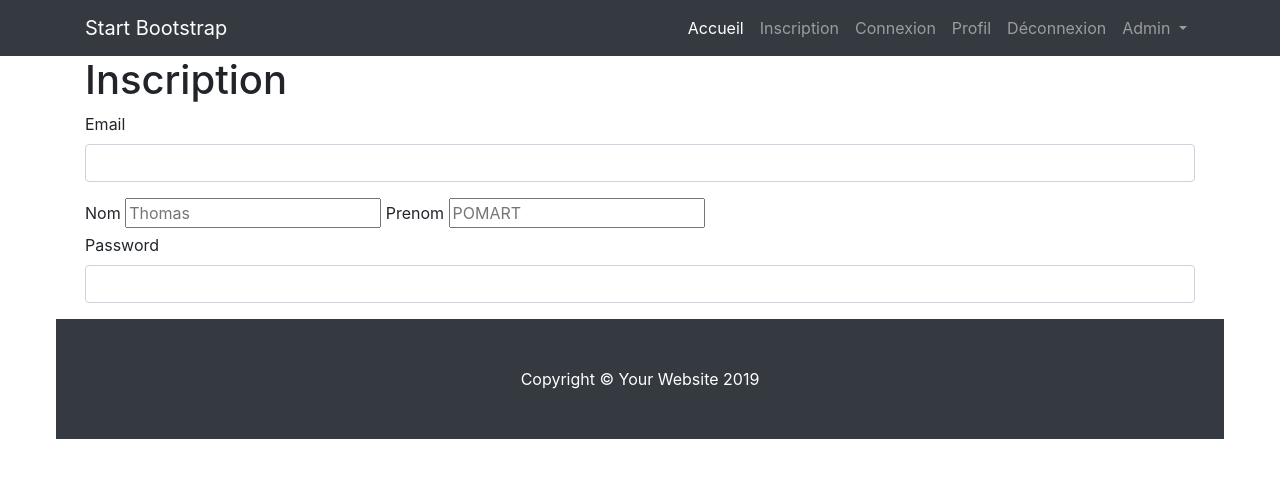
After one commit to Regliss/Challenge48h, a Symfony app: template templates/user/register.html.twig in a window 1280 px wide. The commit adds this page. Shown: the top 494 px of the page. Run offline with Twig, Linux system fonts and the light colour scheme; the template is opened without the code that fills it, so the values that code supplies are empty; form fields are guessed from the names that the template uses; some libraries are stand-ins or nearby versions.

Commit message:
register

```diff
--- a/templates/base.html.twig
+++ b/templates/base.html.twig
@@ -1,19 +1,105 @@
 <!DOCTYPE html>
-<html>
-    <head>
-        <meta charset="UTF-8">
-        <title>{% block title %}Welcome!{% endblock %}</title>
-        {# Run `composer require symfony/webpack-encore-bundle`
-           and uncomment the following Encore helpers to start using Symfony UX #}
-        {% block stylesheets %}
-            {#{{ encore_entry_link_tags('app') }}#}
-        {% endblock %}
+<html lang="en">
 
-        {% block javascripts %}
-            {#{{ encore_entry_script_tags('app') }}#}
-        {% endblock %}
-    </head>
-    <body>
-        {% block body %}{% endblock %}
-    </body>
+<head>
+
+  <meta charset="utf-8">
+  <meta name="viewport" content="width=device-width, initial-scale=1, shrink-to-fit=no">
+  <meta name="description" content="">
+  <meta name="author" content="">
+
+  <title>Mon Blog {% block title %}{% endblock %}</title>
+
+  <!-- Bootstrap core CSS -->
+    <link rel="stylesheet" href="https://stackpath.bootstrapcdn.com/bootstrap/4.3.1/css/bootstrap.min.css" integrity="sha384-ggOyR0iXCbMQv3Xipma34MD+dH/1fQ784/j6cY/iJTQUOhcWr7x9JvoRxT2MZw1T" crossorigin="anonymous">
+
+    <style>
+        body{
+            padding: 56px;
+        }
+    </style>
+
+    {% block stylesheet %}{% endblock %}
+
+</head>
+
+<body>
+
+  <!-- Navigation -->
+  <nav class="navbar navbar-expand-lg navbar-dark bg-dark fixed-top">
+    <div class="container">
+      <a class="navbar-brand" href="{{ path('index') }}">Start Bootstrap</a>
+      <button class="navbar-toggler" type="button" data-toggle="collapse" data-target="#navbarResponsive" aria-controls="navbarResponsive" aria-expanded="false" aria-label="Toggle navigation">
+        <span class="navbar-toggler-icon"></span>
+      </button>
+      <div class="collapse navbar-collapse" id="navbarResponsive">
+        <ul class="navbar-nav ml-auto">
+          <li class="nav-item active">
+            <a class="nav-link" href="{{ path('index') }}">Accueil
+              <span class="sr-only">(current)</span>
+            </a>
+          </li>
+          <li class="nav-item">
+            <a class="nav-link" href="{{  path('register') }}">Inscription</a>
+          </li>
+          <li class="nav-item">
+            <a class="nav-link" href="{{  path('login') }}">Connexion</a>
+          </li>
+          <li class="nav-item">
+            <a class="nav-link" href="{{  path('profil') }}">Profil</a>
+          </li>
+          <li class="nav-item">
+            <a class="nav-link" href="{{  path('logout') }}">Déconnexion</a>
+          <li class="nav-item dropdown">
+        <a class="nav-link dropdown-toggle" href="#" id="navbarDropdown" role="button" data-toggle="dropdown" aria-haspopup="true" aria-expanded="false">
+          Admin
+        </a>
+        <div class="dropdown-menu" aria-labelledby="navbarDropdown">
+          <a class="dropdown-item" href="#">Les Posts</a>
+          <a class="dropdown-item" href="#">Les Users</a>
+          <div class="dropdown-divider"></div>
+          <a class="dropdown-item" href="#">Les Comments</a>
+        </div>
+      </li>
+        </ul>
+      </div>
+    </div>
+  </nav>
+
+  <!-- Page Content -->
+  <div class="container">
+
+      {% for message in app.flashes('success') %}
+    <div class="alert alert-success">
+    {{ message }}</div>
+    {% endfor %}
+
+    {% for message in app.flashes('errors') %}
+    <div class="alert alert-danger">
+    {{ message }}</div>
+    {% endfor %}
+
+      {% block content %}{% endblock %}
+
+
+    </div>
+  <!-- /.container -->
+  <!-- Footer -->
+  <footer class="py-5 bg-dark">
+    <div class="container">
+      <p class="m-0 text-center text-white">Copyright &copy; Your Website 2019</p>
+    </div>
+    <!-- /.container -->
+  </footer>
+
+  <!-- Bootstrap core JavaScript -->
+  <script src="https://code.jquery.com/jquery-3.3.1.slim.min.js" integrity="sha384-q8i/X+965DzO0rT7abK41JStQIAqVgRVzpbzo5smXKp4YfRvH+8abtTE1Pi6jizo" crossorigin="anonymous"></script>
+<script src="https://cdnjs.cloudflare.com/ajax/libs/popper.js/1.14.7/umd/popper.min.js" integrity="sha384-UO2eT0CpHqdSJQ6hJty5KVphtPhzWj9WO1clHTMGa3JDZwrnQq4sF86dIHNDz0W1" crossorigin="anonymous"></script>
+<script src="https://stackpath.bootstrapcdn.com/bootstrap/4.3.1/js/bootstrap.min.js" integrity="sha384-JjSmVgyd0p3pXB1rRibZUAYoIIy6OrQ6VrjIEaFf/nJGzIxFDsf4x0xIM+B07jRM" crossorigin="anonymous"></script>
+
+  {% block Javascript %}{% endblock %}
+
+
+</body>
+
 </html>
--- /dev/null
+++ b/templates/user/register.html.twig
@@ -0,0 +1,29 @@
+{% extends 'base.html.twig' %}
+
+{% block content %}
+<h1> Inscription </h1>
+
+	{#{{ form(userForm) }}#}
+
+	{{ form_start(userForm) }}
+
+	{{ form_row(userForm.email) }}
+
+	{{ form_label(userForm.nom) }}
+	{{ form_widget(userForm.nom, { 'attr' : {
+	'placeholder' : 'Thomas',
+	'class' : 'customChamps'
+	}}) }}
+
+	{{ form_label(userForm.prenom) }}
+	{{ form_widget(userForm.prenom, { 'attr' : {
+	'placeholder' : 'POMART',
+	'class' : 'customChamps'
+	}}) }}
+
+
+	{{ form_row(userForm.password) }}
+
+	{{ form_end(userForm) }}
+
+{% endblock %}
```
Also changed, not shown: src/Controller/UserController.php (+83 -2 lines), src/Form/UserType.php (added, +58 -0 lines), templates/user/login.html.twig (added, +25 -0 lines).
